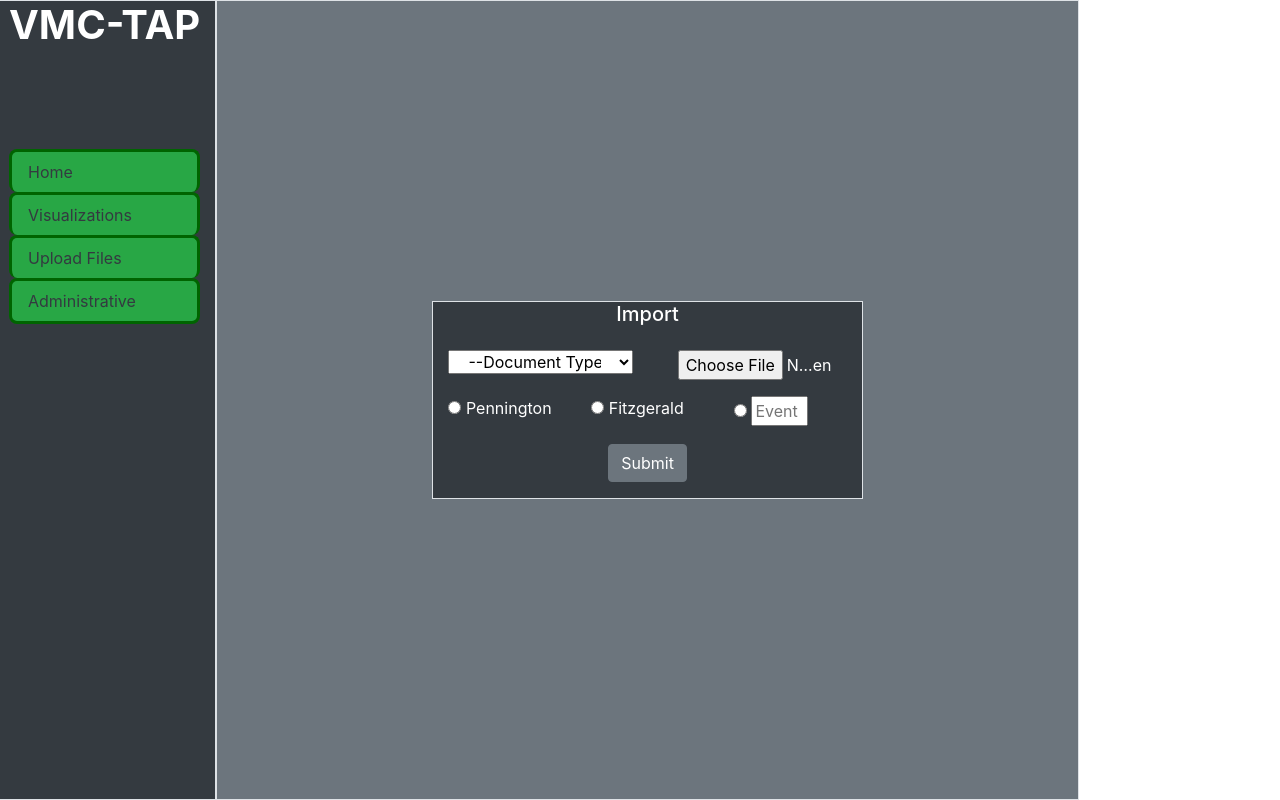
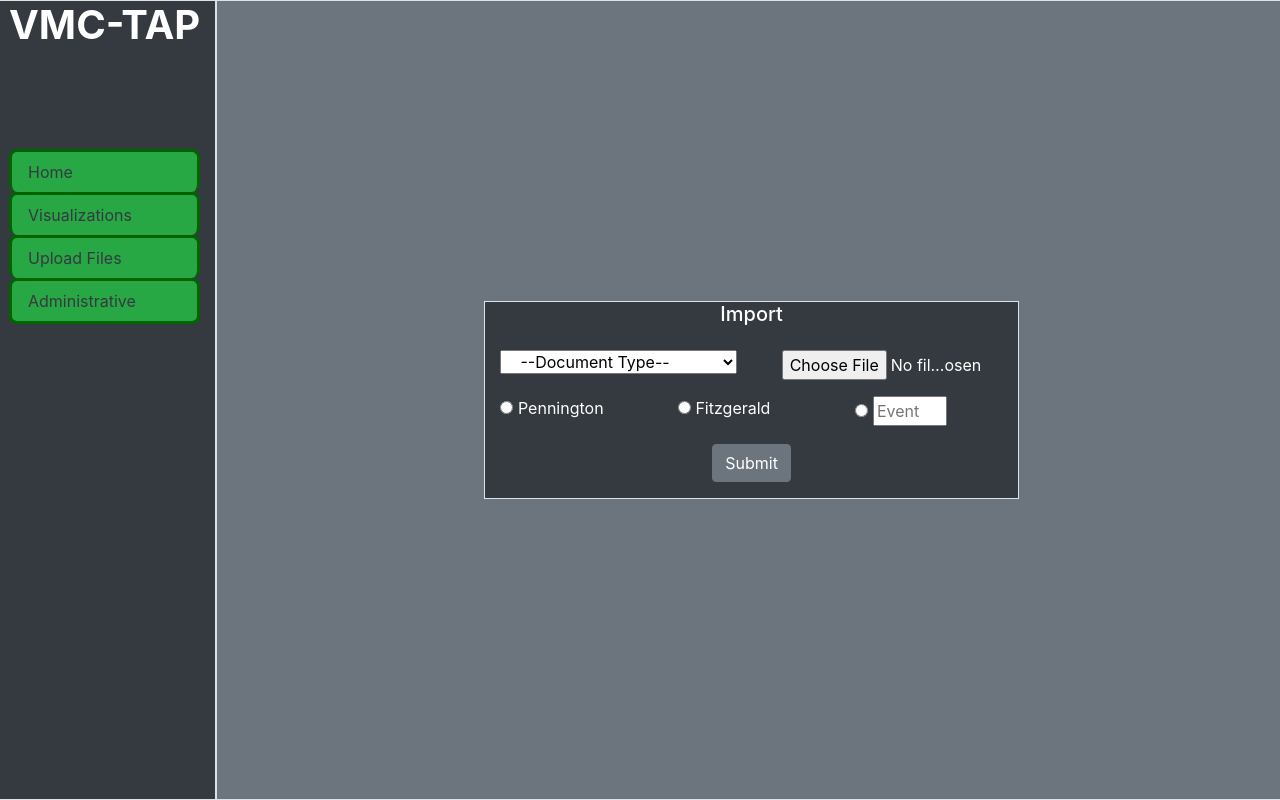
Before and after one commit to payton22/vmc-tracking-and-analytics-program, a Django app: page /import/ in a window 1280 px wide. Run offline with Django 3.2, Linux system fonts and the light colour scheme.

Commit message:
Updated columns
Updated column widths for better layout

```diff
--- a/pages/templates/pages/base.html
+++ b/pages/templates/pages/base.html
@@ -21,7 +21,7 @@
 		</nav>
 	</div>
 
-    <div class="col-sm-8 border bg-secondary">
+    <div class="col  border bg-secondary">
 		<div class="row h-100 justify-content-center align-items-center">
 		<!-- The below is filled in by html files that extend this base.html -->
 		{% block content %}{% endblock %}
--- a/pages/templates/pages/importPage.html
+++ b/pages/templates/pages/importPage.html
@@ -28,15 +28,15 @@
 
                 <!-- Radio buttons for selecting the locations that the associated document was taken-->
                 <div class="row form-group">
-                    <div class="col-4">
+                    <div class="col">
                         <input type="radio" id="pennington" name="documentType">
                         <label for="pennington">Pennington</label>
                     </div>
-                    <div class="col-4">
+                    <div class="col">
                         <input type="radio" id="fitzgerald" name="documentType">
                         <label for="fitzgerald">Fitzgerald</label>
                     </div>
-                    <div class="col-4">
+                    <div class="col">
                         <input type="radio" id="event" name="documentType">
                         <input type="text" for="event" placeholder="Event" class="w-50">
                     </div>
```
